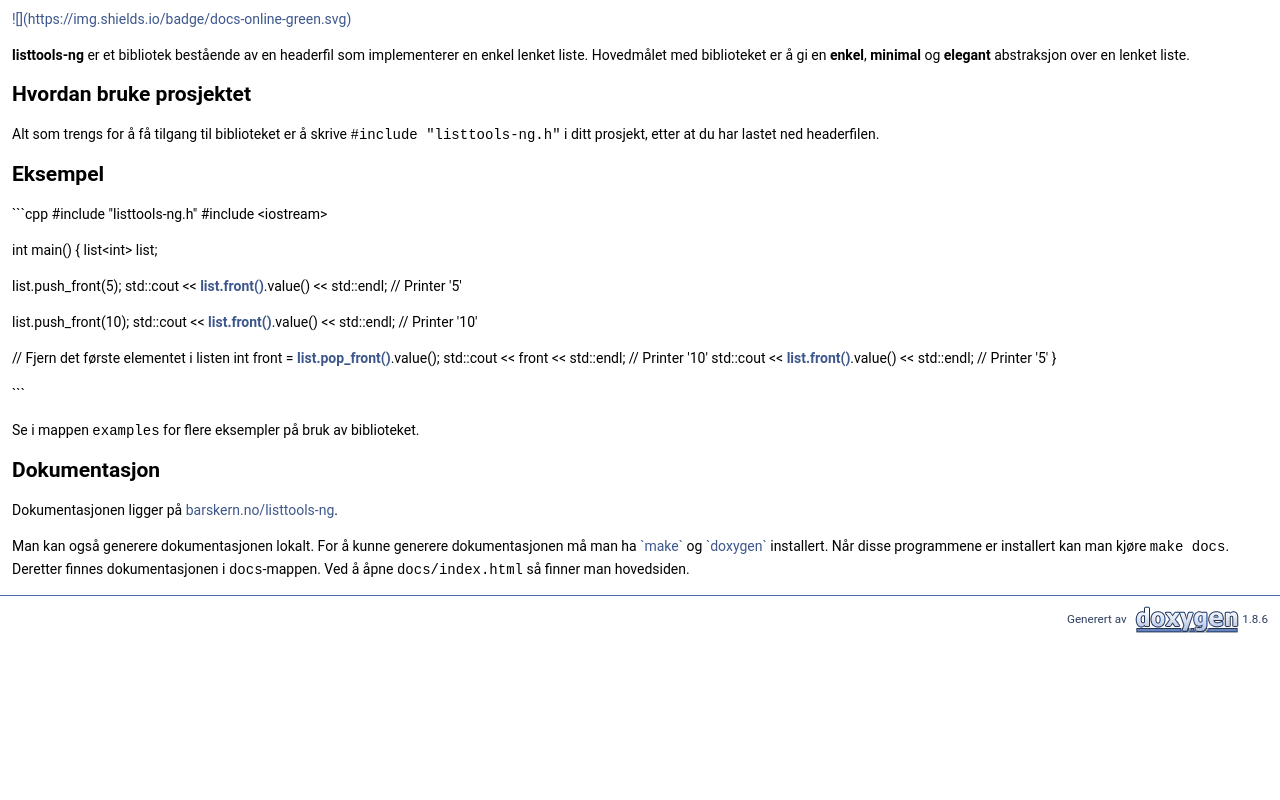
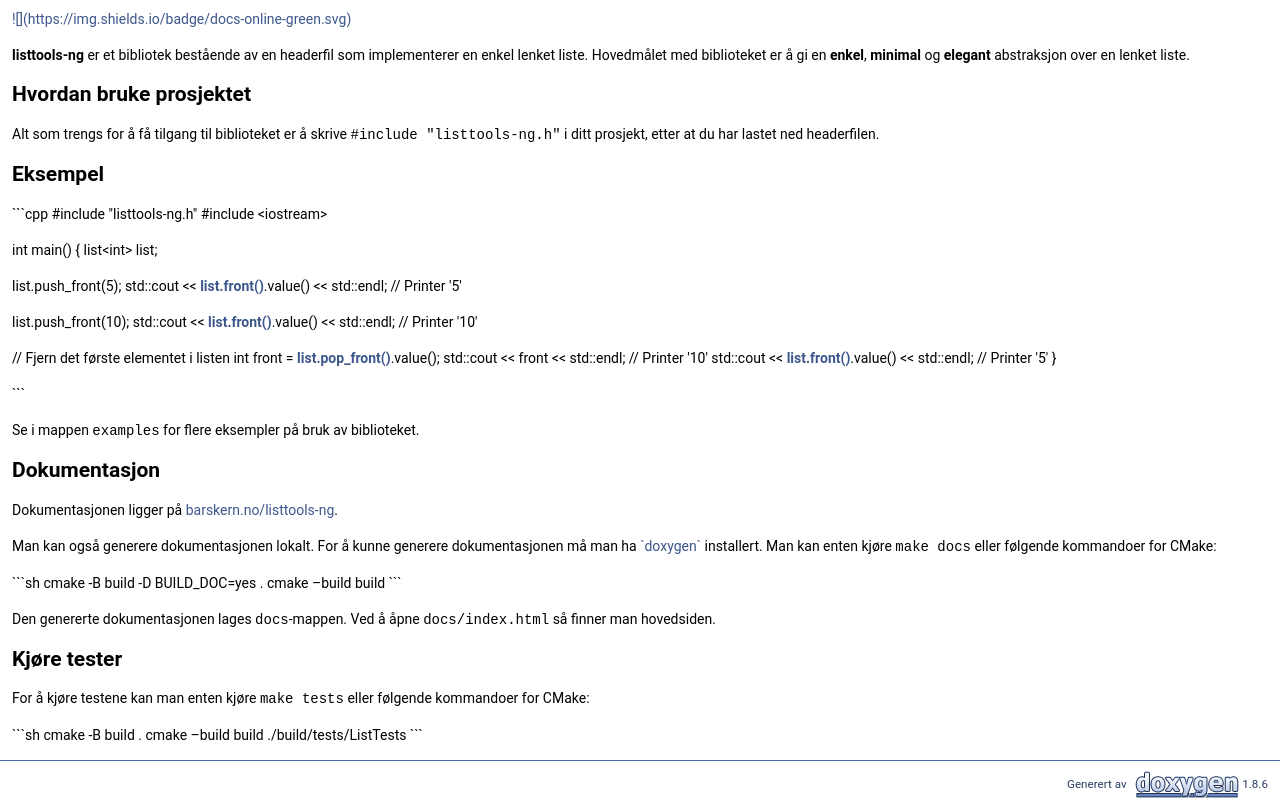
Before and after one commit to barskern/listtools-ng, a plain HTML site: page index.html in a window 1280 px wide. Shown: the part 525-1325 px from the top of the page. Before the commit the page ends 1160 px from the top, so only its background shows below. Drawn offline with Linux system fonts and the light colour scheme.

Commit message:
Deploy barskern/listtools-ng to github.com/barskern/listtools-ng.git:gh-pages

````diff
--- a/index.html
+++ b/index.html
@@ -96,7 +96,12 @@ var searchBox = new SearchBox("searchBox", "search",false,'Søk');
 <p>Se i mappen <code>examples</code> for flere eksempler på bruk av biblioteket.</p>
 <h2>Dokumentasjon</h2>
 <p>Dokumentasjonen ligger på <a href="http://barskern.no/listtools-ng">barskern.no/listtools-ng</a>.</p>
-<p>Man kan også generere dokumentasjonen lokalt. For å kunne generere dokumentasjonen må man ha <a href="https://www.gnu.org/software/make/">`make`</a> og <a href="http://doxygen.nl/">`doxygen`</a> installert. Når disse programmene er installert kan man kjøre <code>make docs</code>. Deretter finnes dokumentasjonen i <code>docs</code>-mappen. Ved å åpne <code>docs/index.html</code> så finner man hovedsiden. </p>
+<p>Man kan også generere dokumentasjonen lokalt. For å kunne generere dokumentasjonen må man ha <a href="http://doxygen.nl/">`doxygen`</a> installert. Man kan enten kjøre <code>make docs</code> eller følgende kommandoer for CMake:</p>
+<p>```sh cmake -B build -D BUILD_DOC=yes . cmake &ndash;build build ```</p>
+<p>Den genererte dokumentasjonen lages <code>docs</code>-mappen. Ved å åpne <code>docs/index.html</code> så finner man hovedsiden.</p>
+<h2>Kjøre tester</h2>
+<p>For å kjøre testene kan man enten kjøre <code>make tests</code> eller følgende kommandoer for CMake:</p>
+<p>```sh cmake -B build . cmake &ndash;build build ./build/tests/ListTests ``` </p>
 </div></div><!-- contents -->
 <!-- start footer part -->
 <hr class="footer"/><address class="footer"><small>
````
